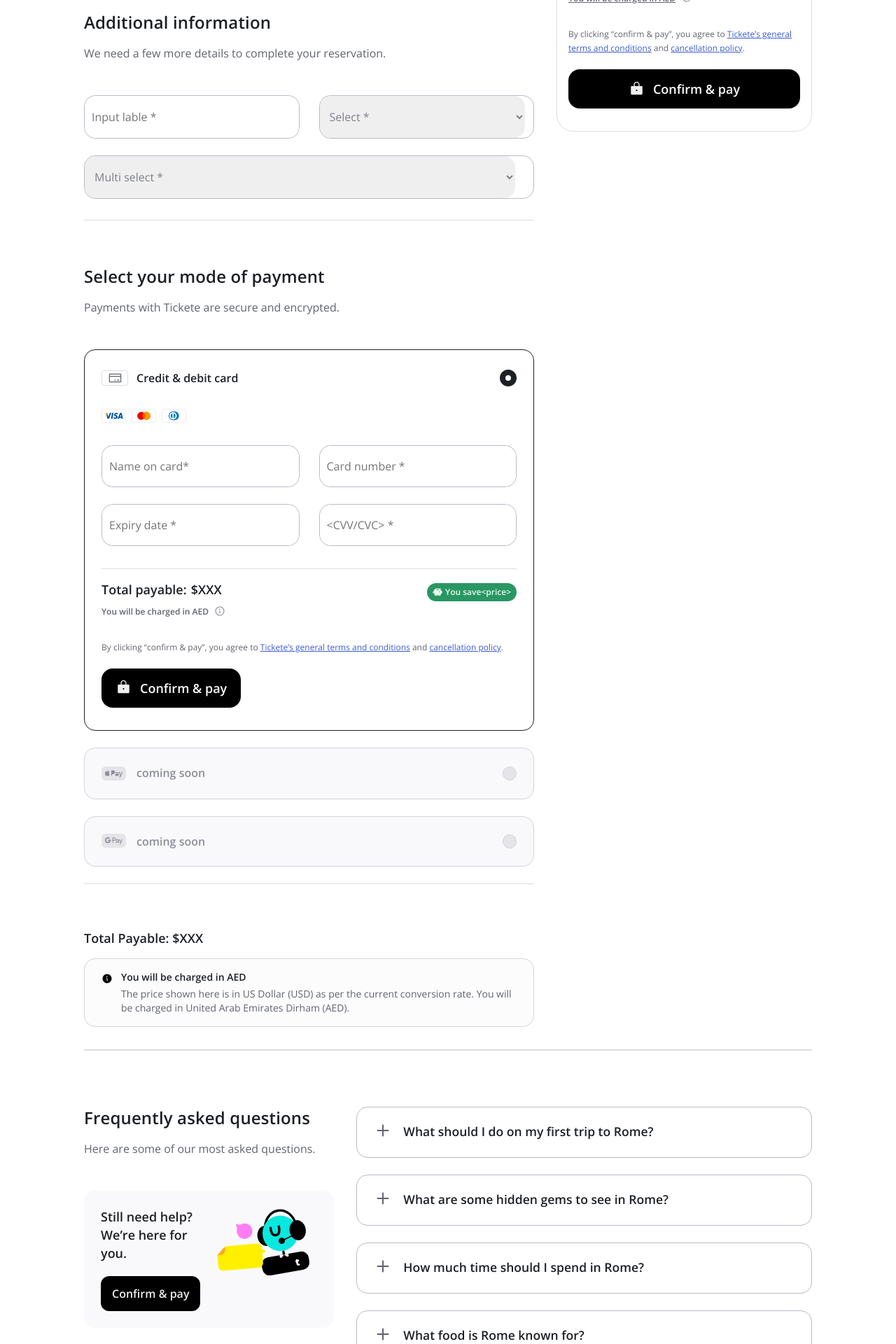
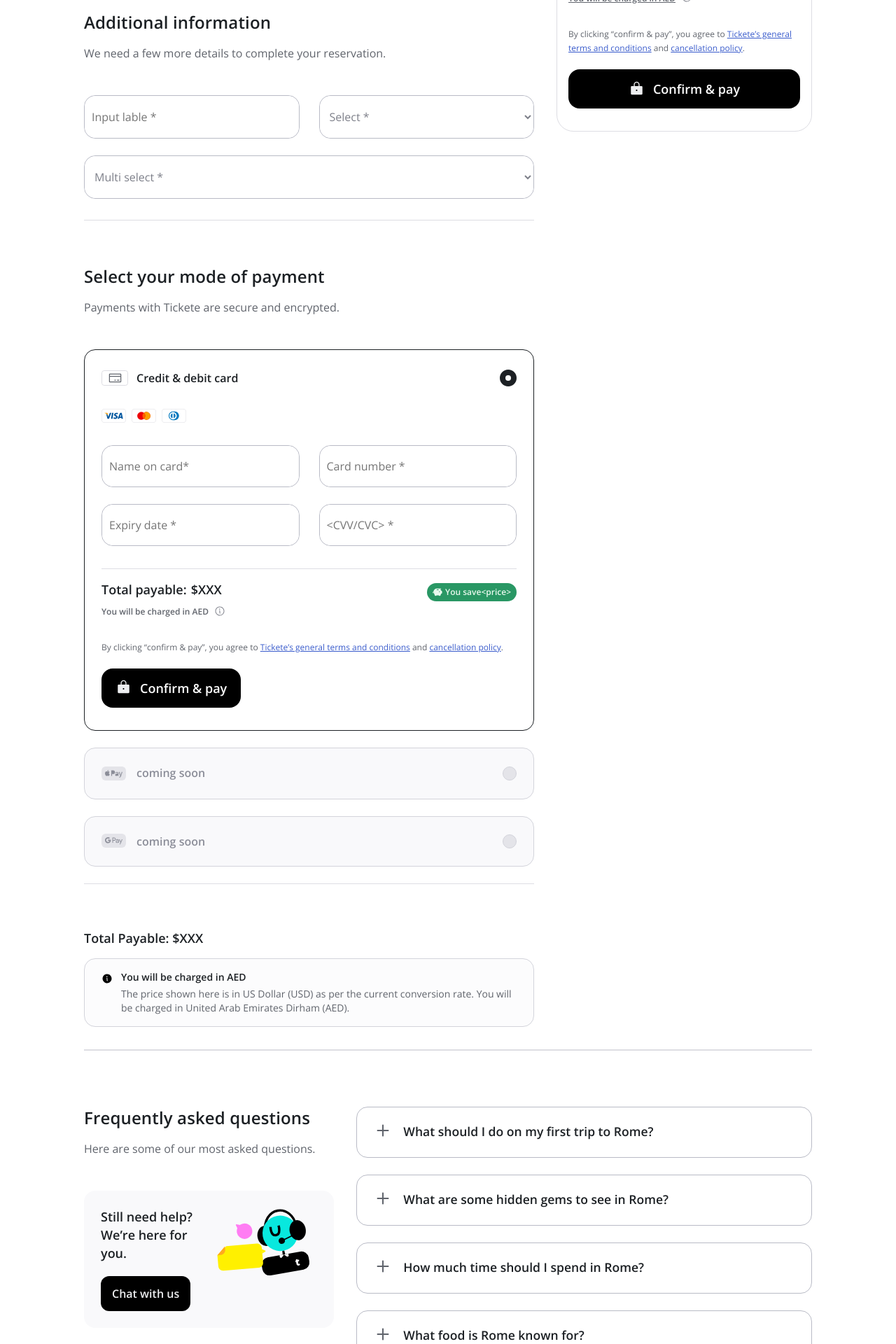
Before and after one commit to mahakpandey/assingment-tickete, a React (Vite) app: page / in a window 1280 px wide. Shown: the part 880-2800 px from the top of the page at 70% size. Built offline with nearby package versions, Linux system fonts and the light colour scheme.

Commit message:
minor fixes

```diff
--- a/src/components/dropdownField/index.jsx
+++ b/src/components/dropdownField/index.jsx
@@ -3,7 +3,7 @@ import PropTypes from "prop-types";
 const DropDownField = ({ option }) => {
   return (
     <div className="input-div">
-      <select name="" id="" style={{ width: "96%" }}>
+      <select name="" id="" >
         <option value="">{option}</option>
       </select>
     </div>
--- a/src/features/checkout/FAQSection.jsx
+++ b/src/features/checkout/FAQSection.jsx
@@ -15,7 +15,7 @@ const FAQSection = () => {
         <div className="illustraion-container">
           <div className="flex flex-column gap-5">
             <div><p className="need-help-text">Still need help? <br/> We’re here for you.</p></div>
-            <div><button className="chat-with-us-btn">Confirm & pay</button></div>
+            <div><button className="chat-with-us-btn">Chat with us</button></div>
           </div>
           <AboutIllustration/>
         </div>
--- a/src/styles/Accordion.css
+++ b/src/styles/Accordion.css
@@ -60,5 +60,7 @@
       gap:28px;
 
     }
-
+    .accordion-container{
+      width: 100%;
+    }
   }
--- a/src/styles/Checkout.css
+++ b/src/styles/Checkout.css
@@ -116,6 +116,7 @@ select {
   width: 100%;
   outline: none;
   color: var(--primary-light-gray-color);
+  background-color: white;
 }
 
 select option {
@@ -261,6 +262,7 @@ input::placeholder {
   text-align: left;
 }
 .confirm-pay-btn {
+  cursor: pointer;
   background-color: var(--black-color);
   border-radius: 16px;
   padding: 16px 20px;
@@ -359,6 +361,7 @@ input::placeholder {
   color: var(--primary-dark-color);
 }
 .chat-with-us-btn {
+  cursor: pointer;
   background-color: var(--black-color);
   border-radius: 12px;
   padding: 14px 16px;
@@ -573,7 +576,7 @@ text-align: left;
   .faq-inner-text{
     display: none;
   }
-  ..enter-details-form {
+  .enter-details-form {
     gap: 20px;
   }
 }
--- a/src/styles/carousel.css
+++ b/src/styles/carousel.css
@@ -43,11 +43,13 @@
   right: 37%;
 }
 .left-icon-div {
+  cursor: pointer;
   left: 20px;
   position: absolute;
   top: 40%;
 }
 .right-icon-div {
+  cursor: pointer;
   right: 20px;
   position: absolute;
   top: 40%;
```
